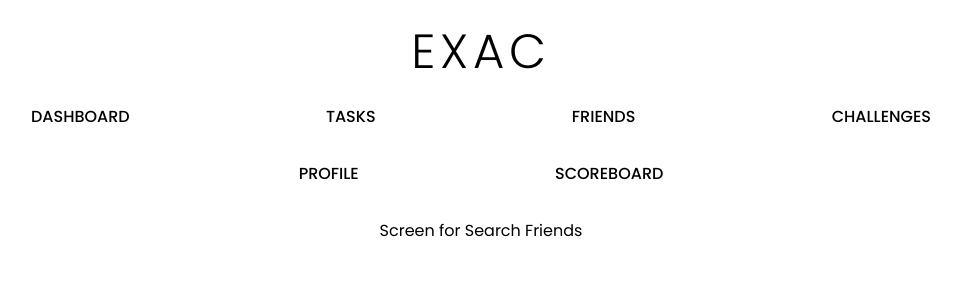
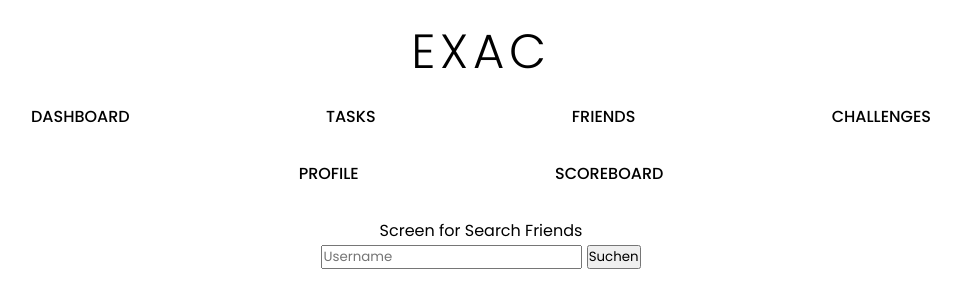
Before and after one commit to ExaCLe/productivity-team-tasks, a Flask app: page /friends/search in a window 1280 px wide. Shown: the top 308 px of the page, without its empty margins (159-1120 px from the left). Run offline with Flask 2, Linux system fonts and the light colour scheme; a user stored in the database is signed in; some libraries are stand-ins or nearby versions.

Commit message:
added the option to add search for friends

```diff
--- a/application.py
+++ b/application.py
@@ -418,7 +418,7 @@ def friends():
     for req in requests:
         try:
             name = db.execute("SELECT username FROM users WHERE id = ?",
-                              req["sender_id"])[0]["username"]
+                              req["recipient_id"])[0]["username"]
             pending_requests.add(name)
         except:
             print("An error occured with one friend request.")
@@ -522,14 +522,11 @@ def friendsSearch():
     if request.method == "GET":
         return render_template("friends/search.html")
     else:
-        return redirect("/friends/search/results")
-
-
-# Routes/Friends/Search/Results
-@app.route("/friends/search/results", methods=["GET", "POST"])
-@login_required
-def friendsSearchResults():
-    return render_template("friends/searchResults.html")
+        username = request.form.get("username")
+        users = db.execute(
+            "SELECT * FROM users WHERE username LIKE ? AND NOT id = ?",
+            username, session.get("user_id"))
+        return render_template("friends/searchResults.html", users=users)
 
 
 # Routes/Friends/TeamUp
--- a/templates/friends/search.html
+++ b/templates/friends/search.html
@@ -7,4 +7,8 @@
 
 {% block main %}
     Screen for Search Friends
+    <form action="/friends/search" method="POST">
+        <input placeholder="Username" name="username" type="text">
+        <button type="submit">Suchen</button>
+    </form>
 {% endblock %}
```
Also changed, not shown: routes.md (+0 -1 lines), templates/friends/searchResults.html (+9 -0 lines).
